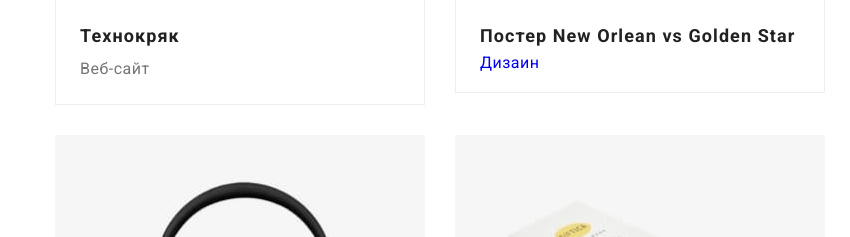
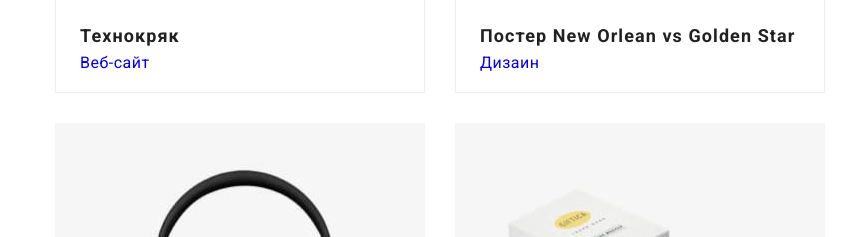
Before and after one commit to Oleg-Strong/goit-markup-hw-07, a plain HTML site: page portfolio.html in a window 1280 px wide. Shown: the part 563-800 px from the top of the page, 0-850 px from the left. Drawn offline with nearby package versions, Linux system fonts and the light colour scheme.

Commit message:
исправляет ошибку в названии класса

```diff
--- a/portfolio.html
+++ b/portfolio.html
@@ -111,7 +111,7 @@
 
               <div class="project-description">
                 <h2 class="project-description__name">Технокряк</h2>
-                <p class="projects-description__about">Веб-сайт</p>
+                <p class="project-description__about">Веб-сайт</p>
               </div>
             </a>
           </li>
--- a/sass/components/portfolio/_galeri-projects.scss
+++ b/sass/components/portfolio/_galeri-projects.scss
@@ -75,7 +75,7 @@
   color: $primery-text-color;
 }
 
-.projects-description__about {
+.project-description__about {
   font-size: 16px;
   line-height: 1.88;
 
```
